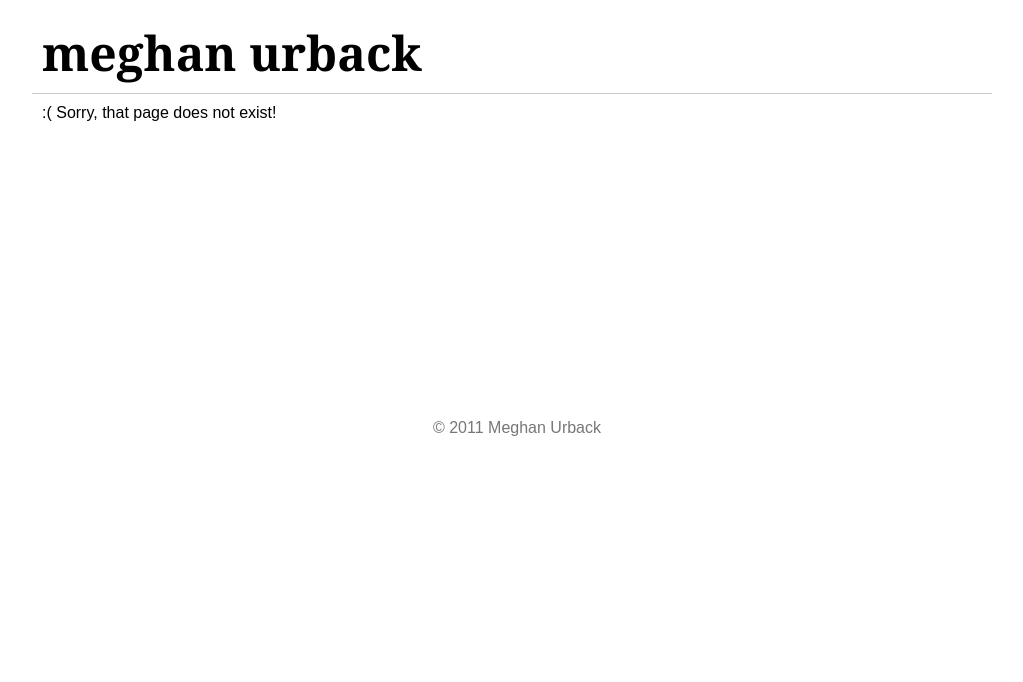
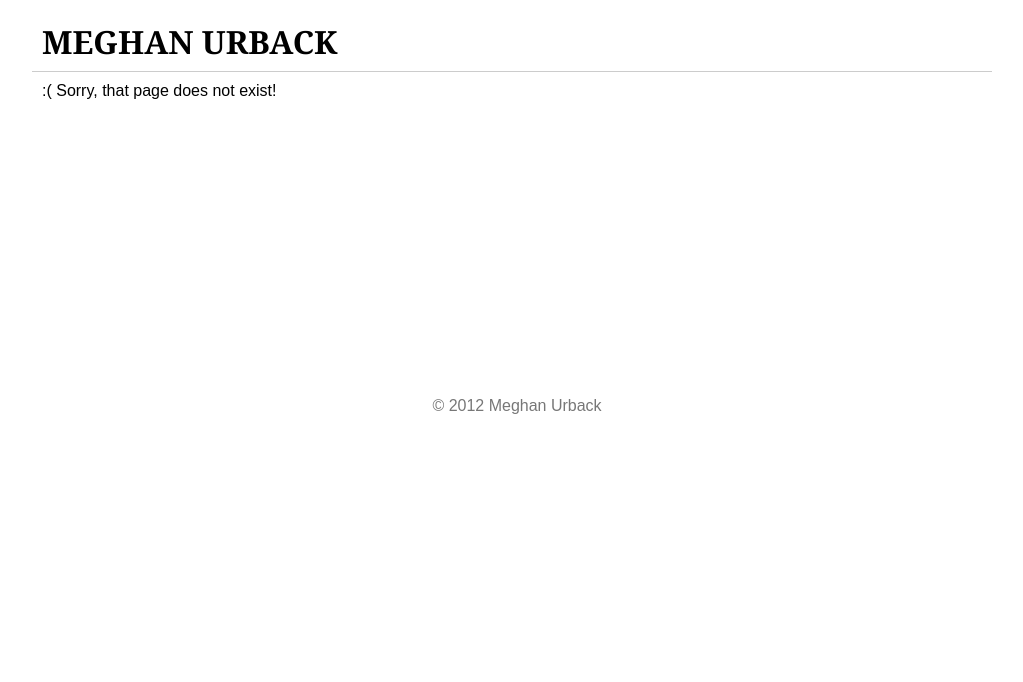
Before and after one commit to pcardune/meghan-website, a Django app: template app/meghanurback/templates/404.html in a window 1280 px wide. Shown: the top 682 px of the page, without its empty margins (128-1151 px from the left). Run offline with Django 3.2, Linux system fonts and the light colour scheme; the template is opened without the code that fills it, so the values that code supplies are empty; some libraries are stand-ins or nearby versions.

Commit message:
minor tweaks

```diff
--- a/app/meghanurback/templates/base.html
+++ b/app/meghanurback/templates/base.html
@@ -56,7 +56,7 @@
         {% block content %} {% endblock %}
       </div>
       {% endblock %}
-      <div id="footer">&copy; 2011 Meghan Urback</div>
+      <div id="footer">&copy; {% now "Y" %} Meghan Urback</div>
       <div id="admin-footer">
         <a href="/admin/">admin</a>
         {% if LOGIN.is_admin %}
--- a/app/src/ui/style.css
+++ b/app/src/ui/style.css
@@ -55,9 +55,9 @@ hr.nav-split {
 */
 }
 #header h1{
-    font-size: 300%;
+    font-size: 200%;
     font-family: Georgia, serif;
-    text-transform: lowercase;
+    text-transform: uppercase;
     text-align: left;
     padding-bottom: -20px;
     margin: 0 0 0 0;
@@ -74,7 +74,7 @@ hr.nav-split {
     color: #333;
     margin-right: 20px;
     text-decoration: none;
-    text-transform: lowercase;
+    text-transform: uppercase;
 }
 #header .header-nav a:hover{
     color: #000;
@@ -224,7 +224,8 @@ hr.nav-split {
 }
 #gallery-nav li a{
     text-decoration: none;
-    text-transform: lowercase;
+    text-transform: uppercase;
+    font-size: 90%;
 }
 #gallery-nav li.selected a{
     font-weight: bold;
@@ -319,6 +320,11 @@ hr.nav-split {
     color: #aaa;
 }
 
+#caption {
+  width: 400px;
+  margin: 10px auto;
+}
+
 #content .resume h2{
     clear: both;
     padding: 10px 0 5px;
```
